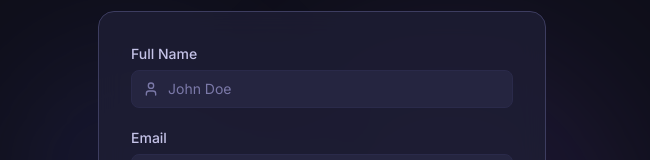
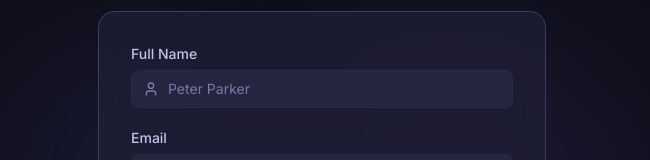
Before and after one commit to CodesRahul96/TaskFlow-Client, a React (Vite) app: page /register in a window 1280 px wide. Shown: the part 230-390 px from the top of the page, without its empty margins (318-968 px from the left). Built offline with nearby package versions, Linux system fonts and the light colour scheme; no server answers.

Commit message:
Updated: register name placeholder

```diff
--- a/src/pages/Register.jsx
+++ b/src/pages/Register.jsx
@@ -92,7 +92,7 @@ export default function Register() {
                 <input
                   type="text"
                   className={`input-field pl-9 ${errors.name ? 'border-red-500/50' : ''}`}
-                  placeholder="John Doe"
+                  placeholder="Peter Parker"
                   value={form.name}
                   onChange={e => setForm(f => ({ ...f, name: e.target.value }))}
                   required
```
